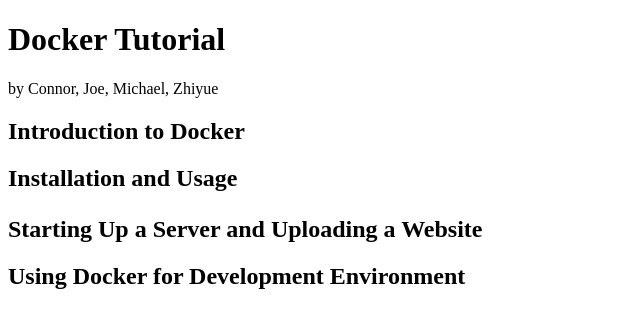
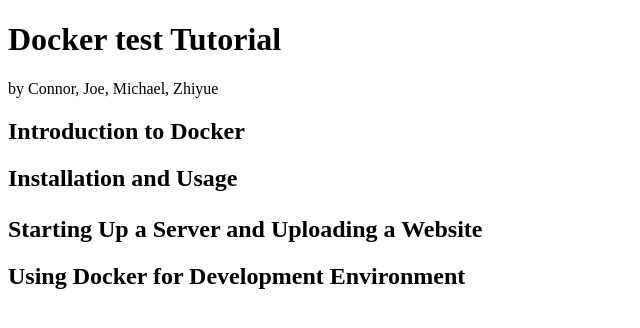
Before and after one commit to CWood994/Docker, a plain HTML site: page index.html in a window 1280 px wide. Shown: the whole page, without its empty margins (0-640 px from the left). Drawn offline with Linux system fonts and the light colour scheme.

Commit message:
Update index.html

```diff
--- a/index.html
+++ b/index.html
@@ -4,7 +4,7 @@
         <title>Docker Tutorial</title>
     </head>
     <body>
-        <h1>Docker Tutorial</h1>
+        <h1>Docker test Tutorial</h1>
             <p>by Connor, Joe, Michael, Zhiyue</p>
             <h2>Introduction to Docker</h2>
                 <div></div>
```
